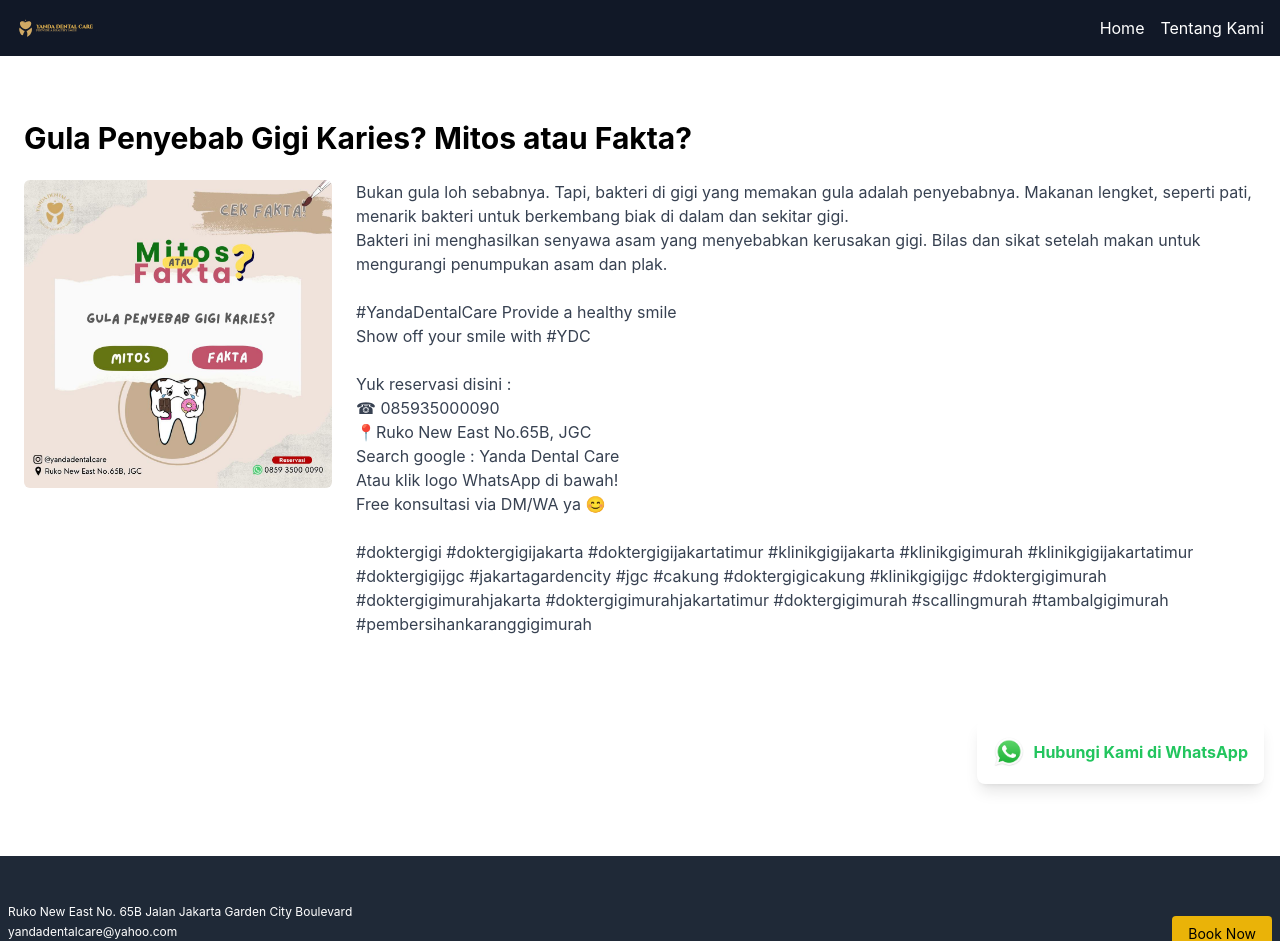
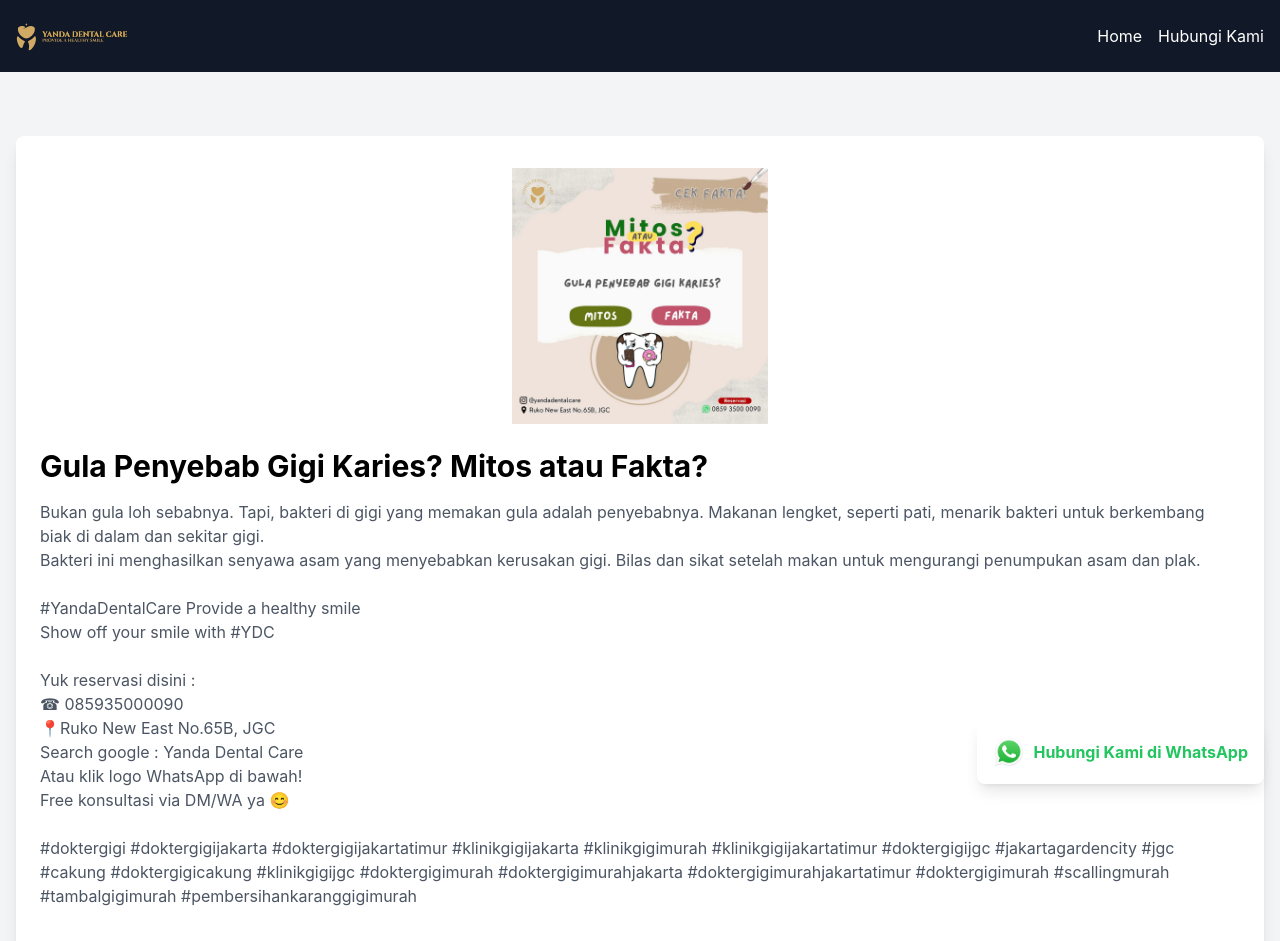
Before and after one commit to Arfara/freelance-yandadentalcare, a React (Create React App) app: page /blog/gula-penyebab-gigi-karies-mitos-atau-fakta in a window 1280 px wide. Shown: the top 941 px of the page. Built offline with nearby package versions, Linux system fonts and the light colour scheme.

Commit message:
finalize

```diff
--- a/src/BlogPost.js
+++ b/src/BlogPost.js
@@ -1,9 +1,11 @@
-import React from 'react';
-import { useParams } from 'react-router-dom';
+import React, { useState, useEffect } from 'react';
+import { useParams, useLocation, useNavigate } from 'react-router-dom';
+import { Helmet } from 'react-helmet';
 import wa from './Components/Assets/WhatsApp_icon.png';
 import logo1 from './Components/Assets/logo_1.svg';
 import mitos_fakta from './Components/Assets/mitos_fakta.jpg';
 import behel from './Components/Assets/behel.jpg';
+import loading from './Components/Assets/loading.svg';
 
 const blogs = [
   {
@@ -37,44 +39,80 @@
 
 const BlogPost = () => {
   const { slug } = useParams();
-  const blog = blogs.find(blog => blog.slug === slug);
+  const location = useLocation();
+  const [blog, setBlog] = useState(null);
+  const [isLoading, setIsLoading] = useState(true);
+  const navigate = useNavigate();
+
+  useEffect(() => {
+    const fetchBlog = () => {
+      const foundBlog = blogs.find(blog => blog.slug === slug);
+      if (foundBlog) {
+        setBlog(foundBlog);
+        setIsLoading(false);
+      } else {
+        setBlog(null);
+        setIsLoading(false);
+      }
+    };
+
+    fetchBlog();
+    window.scrollTo(0, 0);
+  }, [slug, location]);
+
+  if (isLoading) {
+    return (
+      <div className="flex items-center justify-center min-h-screen">
+        <img src={loading} alt="Loading..." className="w-24 h-24" />
+      </div>
+    );
+  }
 
   if (!blog) {
     return (
       <div>
         <div className="container mx-auto px-6 py-16">
-          <h2 className="text-3xl font-bold text-gray-700 mb-6">[404]Blog post not found</h2>
+          <h2 className="text-3xl font-bold text-gray-700 mb-6">[404] Blog post not found</h2>
         </div>
       </div>
     );
   }
 
+
   return (
     <div>
+      <Helmet>
+        <title>Yanda Dental Care - Klinik Gigi Berkualitas dengan Fasilitas Modern</title>
+        <meta name="description" content="Yanda Dental Care berlokasi di Jakarta Garden City, Cakung, Jakarta Timur, menyediakan layanan perawatan gigi yang murah dan berkualitas dengan fasilitas modern. Kunjungi kami untuk pengalaman perawatan gigi terbaik." />
+        <meta name="keywords" content="pembersihan karang gigi, pencabutan gigi, dental jakarta garden city, klinik gigi cakung, klinik gigi jakarta timur, dokter gigi jakarta timur, perawatan gigi berlubang, cabut gigi terdekat, dokter gigi terdekat, pasang gigi palsu terdekat, klinik gigi terdekat, dental clinic terdekat, klinik cabut gigi terdekat, ahli gigi terdekat, dental terdekat, dokter gigi sekitar sini, dokter gigi orthodontist terdekat, pasang behel terdekat, tambal gigi terdekat, dental klinik terdekat." />
+        <meta property="og:title" content="Home - Yanda Dental Care" />
+        <meta property="og:description" content="Selamat datang di Yanda Dental Care, Klinik Gigi Berkualitas dengan Dokter Profesional" />
+        <meta property="og:image" content="https://yandadentalcare.id/static/media/mitos_fakta.fe369423081ae4b89415.jpg" />
+        <meta property="og:image" content="https://yandadentalcare.id/static/media/behel.c4a8b85ea186ce393def.jpg" />
+        <meta property="og:url" content="https://yandadentalcare.id/" />
+      </Helmet>
       <header className="bg-gray-900 text-white">
-          <div className="container mx-auto flex justify-between items-center py-4 px-4">
-            <a href="/"><img src={logo1} className='w-20' alt="Logo" /></a>
+        <div className="container mx-auto flex justify-between items-center py-6 px-4">
+          <img src={logo1} className="w-20 transform scale-150 ml-4 cursor-pointer" alt="Logo" onClick={() => navigate('/')} />
           <div className="text-2xl font-bold text-gray-800"></div>
           <div className="space-x-4">
-              <a href="/" className="text-white hover:text-yellow-500">Home</a>
-              <a href="/" className="text-white hover:text-yellow-500">Tentang Kami</a>
+            <a href="/" className="text-white hover:text-gray-400">Home</a>
+            <a href="/" className="text-white hover:text-gray-400">Hubungi Kami</a>
           </div>
         </div>
       </header>
-
-      <div className="container mx-auto px-6 py-16 min-h-screen">
-        <h2 className="text-3xl font-bold text-ray-700 mb-6">{blog.title}</h2>
-        <div className="flex flex-wrap">
-          <div className="w-full md:w-1/3 lg:w-1/4 mb-6 md:mb-0">
-            <img src={blog.image} alt={blog.title} className="w-full h-auto object-cover rounded-md"/>
+      <main className="bg-gray-100 py-16 px-4">
+        <div className="container mx-auto">
+          <article className="bg-white shadow-lg rounded-lg overflow-hidden">
+            <img src={blog.image} alt={blog.title} className="w-full h-64 object-contain mt-8" />
+            <div className="p-6">
+              <h1 className="text-3xl font-bold mb-4">{blog.title}</h1>
+              <p className="text-gray-600 mb-4" dangerouslySetInnerHTML={{ __html: blog.content }} />
             </div>
-          <div className="w-full md:w-2/3 lg:w-3/4 md:pl-6">
-            <p className="text-gray-700" dangerouslySetInnerHTML={{ __html: blog.content }}></p>
+          </article>
         </div>
-        </div>
-      </div>
-
-      <div className="fixed bottom-4 right-4 flex items-center space-x-2 bg-white p-4 rounded-lg shadow-lg">
+      </main>
+      <div className="fixed bottom-4 right-4 flex items-center space-x-2 bg-white p-4 rounded-lg shadow-lg z-10">
           <img src={wa} alt="WhatsApp Logo" className="w-8 h-8" />
           <a
             href="https://api.whatsapp.com/send?phone=+6285935000090&text=Halo Admin Yanda Dental Care 😊 Saya ingin booking jadwal di klinik pada hari ... tanggal ... di jam ... Saya butuh layanan ..."
@@ -89,17 +127,17 @@
       <footer className="bg-gray-800 text-white py-8">
           <div className="container mx-auto flex justify-between items-center py-4 px-2">
             <div className="text-xs">
-            <span className="block mb-1">Ruko New East No. 65B Jalan Jakarta Garden City Boulevard</span>
-            <span className="block mb-1">yandadentalcare@yahoo.com</span>
-            <span className="block mb-1">085935000090</span>
+              <span className="block mb-1">📍Ruko New East No. 65B Jalan Jakarta Garden City Boulevard</span>
+              <span className="block mb-1">✉ yandadentalcare@yahoo.com</span>
+              <span className="block mb-1">☎ 085935000090</span>
             </div>
-          <button className="bg-yellow-500 text-black py-2 px-4 rounded text-sm">Book Now</button>
           </div>
           <div className="container mx-auto px-4 text-center">
             <div className="flex justify-center space-x-4 mb-4">
-            <a href="https://www.instagram.com" className="text-white hover:text-yellow-500"><i className="fab fa-instagram fa-lg"></i></a>
-            <a href="https://www.twitter.com" className="text-white hover:text-yellow-500"><i className="fab fa-twitter fa-lg"></i></a>
-            <a href="https://www.facebook.com" className="text-white hover:text-yellow-500"><i className="fab fa-facebook-f fa-lg"></i></a>
+              <a href="https://www.instagram.com/yandadentalcare?igsh=MWcwcnljbTB4eG52OA==" className="text-white hover:text-yellow-500"><i className="fab fa-instagram fa-lg"></i></a>
+              <a href="https://twitter.com/Yandadentalcare" className="text-white hover:text-yellow-500"><i className="fab fa-twitter fa-lg"></i></a>
+              <a href="https://www.facebook.com/media/set/?set=a.122112214286268306" className="text-white hover:text-yellow-500"><i className="fab fa-facebook-f fa-lg"></i></a>
+              <a href="https://www.tiktok.com/@yandadentalcarejakarta" className="text-white hover:text-yellow-500"><i className="fab fa-tiktok fa-lg"></i></a>
             </div>
             <p>&copy; 2024 Yanda Dental Care. All rights reserved.</p>
           </div>
--- a/src/Components/LandingPage/LandingPage.jsx
+++ b/src/Components/LandingPage/LandingPage.jsx
@@ -223,13 +223,13 @@
         <meta name="keywords" content="pembersihan karang gigi,  pencabutan gigi, dental jakarta garden city, klinik gigi cakung, klinik gigi jakarta timur, dokter gigi jakarta timur, perawatan gigi berlubang, cabut gigi terdekat,  dokter gigi terdekat, pasang gigi palsu terdekat, klinik gigi terdekat, dental clinic terdekat, klinik cabut gigi terdekat,  ahli gigi terdekat, dental terdekat, dokter gigi sekitar sini, dokter gigi orthodontist terdekat, pasang behel terdekat, tambal gigi terdekat, dental klinik terdekat. " />
         <meta property="og:title" content="Home - Yanda Dental Care" />
         <meta property="og:description" content="Selamat datang di Yanda Dental Care, Klinik Gigi Berkualitas dengan Dokter Profesional" />
-        <meta property="og:image" content="" />
+        <meta property="og:image" content="https://yandadentalcare.id/static/media/dokyanda.bf1f29ee9b78339d63007430d49361f4.svg" />
         <meta property="og:url" content="https://yandadentalcare.id/" />
       </Helmet>
       <div className="font-sans overflow-x-hidden">
         <header className="bg-gray-900 text-white">
           <div className="container mx-auto flex justify-between items-center py-6 px-4">
-            <img src={logo1} className="w-20 transform scale-150 ml-4" alt="Logo" />
+            <img src={logo1} className="w-20 transform scale-150 ml-4 cursor-pointer" alt="Logo" />
             <div className="text-2xl font-bold text-gray-800"></div>
             <div className="space-x-4">
               <Link to="home" smooth={true} duration={500} className="cursor-pointer text-white hover:text-yellow-500">Home</Link>
--- a/src/Components/LandingPage/LandingPageMobile.jsx
+++ b/src/Components/LandingPage/LandingPageMobile.jsx
@@ -205,7 +205,7 @@
         <meta name="keywords" content="pembersihan karang gigi,  pencabutan gigi, dental jakarta garden city, klinik gigi cakung, klinik gigi jakarta timur, dokter gigi jakarta timur, perawatan gigi berlubang, cabut gigi terdekat,  dokter gigi terdekat, pasang gigi palsu terdekat, klinik gigi terdekat, dental clinic terdekat, klinik cabut gigi terdekat,  ahli gigi terdekat, dental terdekat, dokter gigi sekitar sini, dokter gigi orthodontist terdekat, pasang behel terdekat, tambal gigi terdekat, dental klinik terdekat. " />
         <meta property="og:title" content="Home - Yanda Dental Care" />
         <meta property="og:description" content="Selamat datang di Yanda Dental Care, Klinik Gigi Berkualitas dengan Dokter Profesional" />
-        <meta property="og:image" content="" />
+        <meta property="og:image" content="https://yandadentalcare.id/static/media/dokyanda.bf1f29ee9b78339d63007430d49361f4.svg" />
         <meta property="og:url" content="https://yandadentalcare.id/" />
       </Helmet>
       <div
@@ -226,7 +226,7 @@
       </div>
 
       <header className="bg-gray-900 text-white flex items-center justify-between p-4 fixed top-0 left-0 right-0 z-20">
-        <img src={logo1} className="w-20 transform scale-150 ml-4" alt="Logo" />
+        <img src={logo1} className="w-20 transform scale-150 ml-4 cursor-pointer" alt="Logo" />
         <button
           onClick={() => setSidebarOpen(!sidebarOpen)}
           className="text-white text-2xl lg:hidden"
```
Lines whose indentation alone changed are shown as unchanged.
